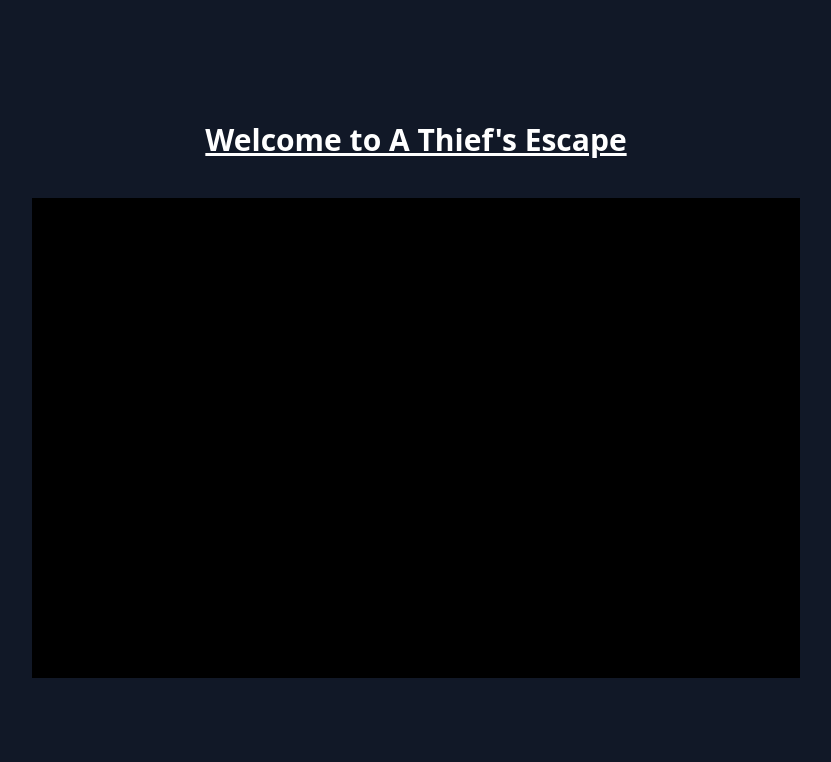
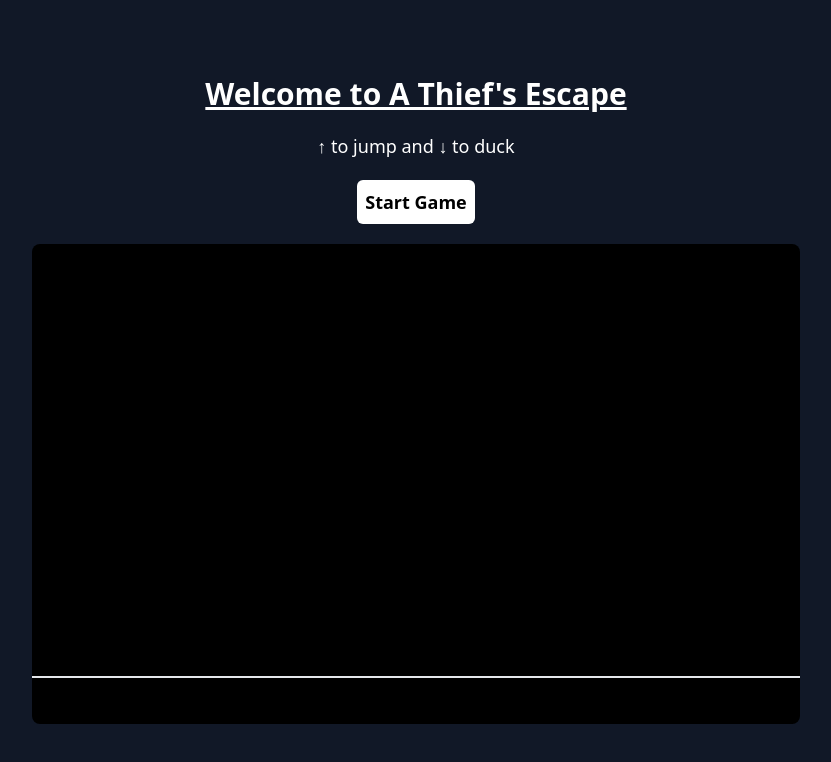
Before and after one commit to daniikhan23/thiefs-bargain, a React (Vite) app: page / in a window 1280 px wide. Shown: the top 762 px of the page, without its empty margins (224-1055 px from the left). Built offline with nearby package versions, Linux system fonts and the light colour scheme.

Commit message:
Created initial game component For now the game component just manages start, playing and finished game states and renders buttons and information on the page accordingly

```diff
--- a/package.json
+++ b/package.json
@@ -39,7 +39,7 @@
     "vite": "^5.4.1"
   },
   "jest": {
-    "testEnvironment": "node",
+    "testEnvironment": "jsdom",
     "transform": {
       "^.+\\.(js|jsx)$": "babel-jest"
     },
--- a/src/App.jsx
+++ b/src/App.jsx
@@ -1,13 +1,11 @@
 import "./styles/App.css";
+import Game from "./components/Game";
 
 function App() {
   return (
     <>
-      <div class="flex flex-col justify-center items-center h-screen bg-gray-900">
-        <h1 class="text-white text-3xl font-bold underline mb-10">
-          Welcome to A Thief's Escape
-        </h1>
-        <div class="bg-black w-[60vw] h-[60vh] p-8 text-center"></div>
+      <div className="flex flex-col justify-center items-center h-screen bg-gray-900">
+        <Game />
       </div>
     </>
   );
--- /dev/null
+++ b/src/components/Game.jsx
@@ -0,0 +1,69 @@
+import React, { useState, useEffect } from "react";
+
+const Game = () => {
+  const [gameState, setGameState] = useState("start");
+  const [score, setScore] = useState(0);
+
+  const startGame = () => {
+    setGameState("playing");
+    setScore(0);
+  };
+
+  const endGame = () => {
+    setGameState("finished");
+    const finalScore = score;
+    setScore(0);
+
+    return finalScore;
+  };
+
+  return (
+    <>
+      {gameState === "start" && (
+        <div className="flex flex-col justify-center items-center mb-5 gap-5">
+          <h1 className="text-white text-3xl font-bold underline">
+            Welcome to A Thief's Escape
+          </h1>
+          <p className="text-white text-lg">↑ to jump and ↓ to duck</p>
+          <button
+            onClick={startGame}
+            className="text-black font-bold text-lg bg-white p-2 rounded-md hover:bg-red-700"
+          >
+            Start Game
+          </button>
+        </div>
+      )}
+      <div className="bg-black w-[60vw] h-[60vh] text-center rounded-lg">
+        <div className="main h-[90%]">
+          {gameState === "finished" && (
+            <div className="text-center z-50 text-white">
+              <h2 className="text-3xl mb-4 font-bold ">Game Over!</h2>
+              <p className="text-2xl">Score: {score}</p>
+            </div>
+          )}
+        </div>
+        <div className="border divide-x"></div>
+      </div>
+      {gameState === "playing" && (
+        <button
+          onClick={endGame}
+          className="text-black font-bold text-lg bg-white p-2 rounded-md hover:bg-red-700 mt-5"
+        >
+          End Game
+        </button>
+      )}
+      {gameState === "finished" && (
+        <div className="text-center">
+          <button
+            onClick={startGame}
+            className="text-black font-bold text-lg bg-white p-2 rounded-md hover:bg-red-700 mt-5"
+          >
+            Restart Game
+          </button>
+        </div>
+      )}
+    </>
+  );
+};
+
+export default Game;
--- /dev/null
+++ b/src/components/TestComponent.jsx
@@ -0,0 +1,15 @@
+const TestComponent = () => {
+  return (
+    <div>
+      <a
+        href="https://react.dev/learn/thinking-in-react"
+        target="_blank"
+        rel="noopener noreferrer"
+      >
+        thinking in react
+      </a>
+    </div>
+  );
+};
+
+export default TestComponent;
```
Also changed, not shown: .babelrc, src/components/Player.js (added), src/styles/tailwind.css, 2 other files (tests, documents, lock files or other folders).
